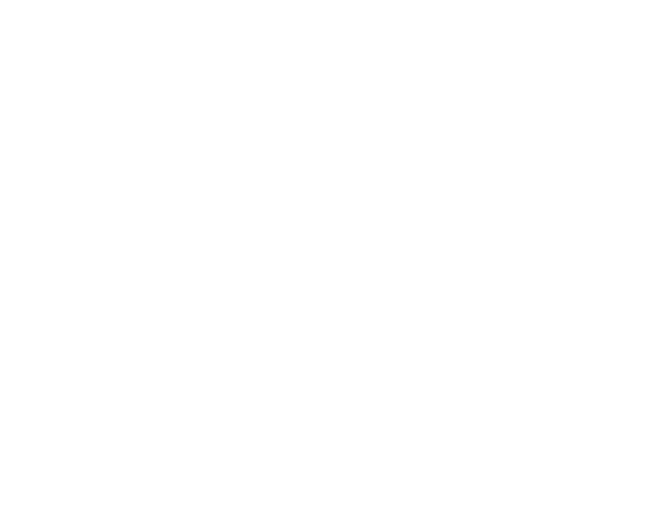
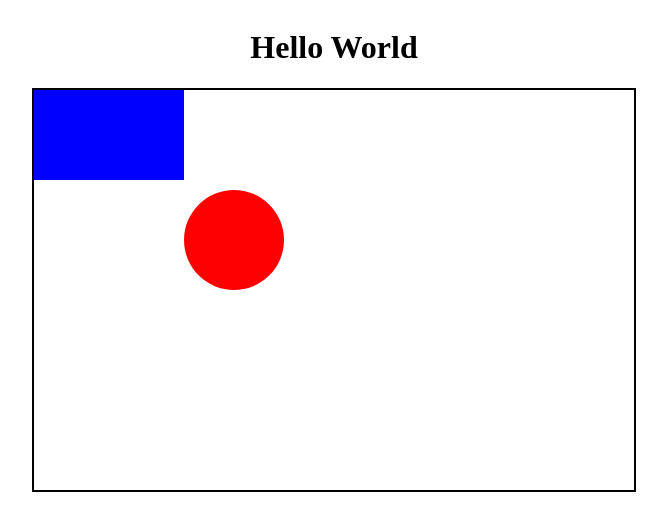
Before and after one commit to thaqifazfar15/simple-browser-game, a plain HTML site: page index.html in a window 1280 px wide. Shown: the whole page, without its empty margins (306-973 px from the left). Drawn offline with Linux system fonts and the light colour scheme.

Commit message:
simple drawing

```diff
--- a/index.html
+++ b/index.html
@@ -4,11 +4,14 @@
     <meta charset="UTF-8">
     <meta name="viewport" content="width=device-width, initial-scale=1.0">
     <title>Browser Game</title>
-    <script src="script.js"></script>
+
     <link rel="stylesheet" href="style.css">
 </head>
 <body>
-    <canvas id="myCanvas" width="200" height="100"></canvas>
+    <h1>Hello World</h1>
+    <canvas id="myCanvas" width="600" height="400">
 
+    </canvas>
 </body>
+<script src="script.js"></script>
 </html>
--- a/script.js
+++ b/script.js
@@ -0,0 +1,11 @@
+const canvas = document.getElementById('myCanvas');
+const ctx = canvas.getContext('2d'); // 2D rendering context
+
+ctx.fillStyle = 'blue'; // Set fill color
+ctx.fillRect(0, -10, 150, 100); // Draw a filled rectangle (x, y, width, height)
+
+ctx.beginPath();
+ctx.arc(200, 150, 50, 0, Math.PI * 2); // x, y, radius, startAngle, endAngle
+ctx.fillStyle = 'red';
+ctx.fill();
+ctx.closePath();
--- a/style.css
+++ b/style.css
@@ -0,0 +1,12 @@
+html, body {
+    height: 100vh;
+    width: 100vw;
+    display: flex;
+    flex-direction: column;
+    align-items: center;
+
+}
+
+#myCanvas {
+    border: 2px solid black;
+}
```
